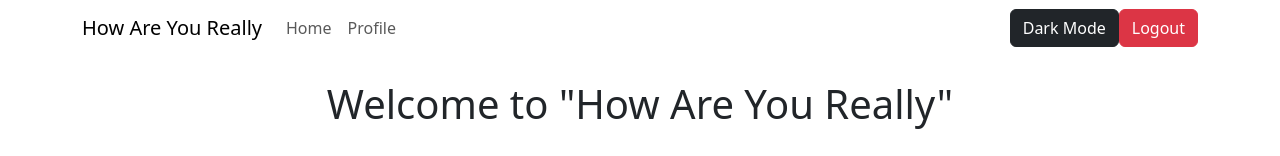
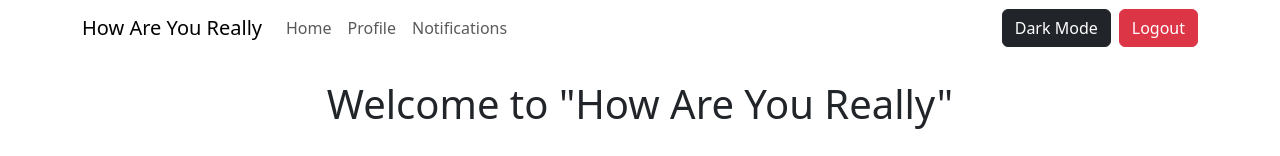
Before and after one commit to jeffdruid/how-are-you-really, a React (Create React App) app in the folder frontend/: page / in a window 1280 px wide. Shown: the top 156 px of the page. Built offline with nearby package versions, Linux system fonts and the light colour scheme; no server answers; the database is empty; sample sign-in values are in the browser's storage.

Commit message:
Refactor NavBar component to add Notifications link

```diff
--- a/frontend/src/components/NavBar.js
+++ b/frontend/src/components/NavBar.js
@@ -44,10 +44,11 @@ const NavigationBar = () => {
           <Nav className="me-auto">
             <Nav.Link as={Link} to="/">Home</Nav.Link>
             {currentUser && <Nav.Link as={Link} to="/profile">Profile</Nav.Link>}
+            {currentUser && <Nav.Link as={Link} to="/notifications">Notifications</Nav.Link>}
           </Nav>
           <Nav>
             {/* Dark Mode Toggle Button */}
-            <Button onClick={toggleDarkMode} variant={darkMode ? 'light' : 'dark'}>
+            <Button onClick={toggleDarkMode} variant={darkMode ? 'light' : 'dark'} className="me-2">
               {darkMode ? 'Light Mode' : 'Dark Mode'}
             </Button>
             {!currentUser ? (
```
